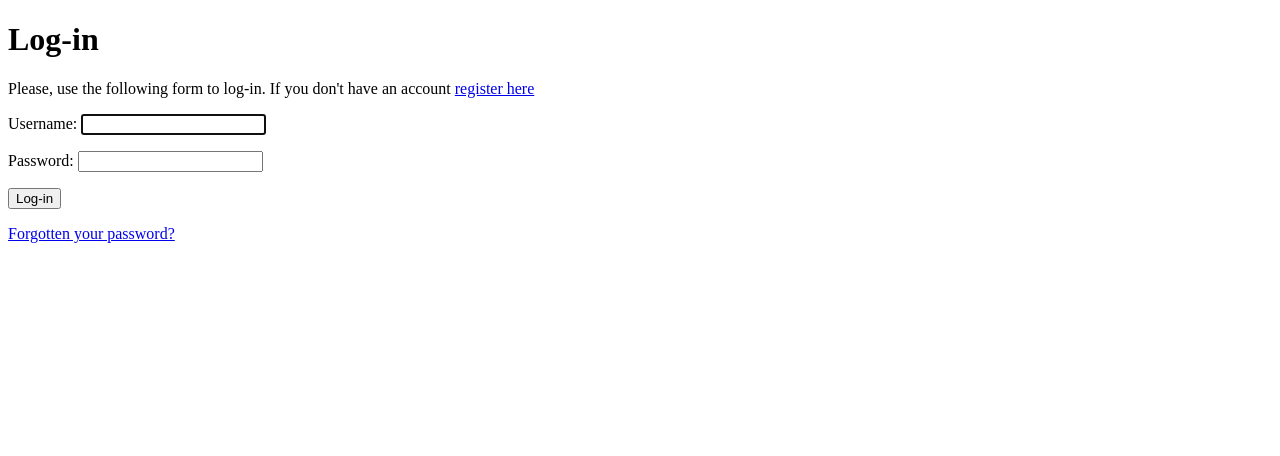
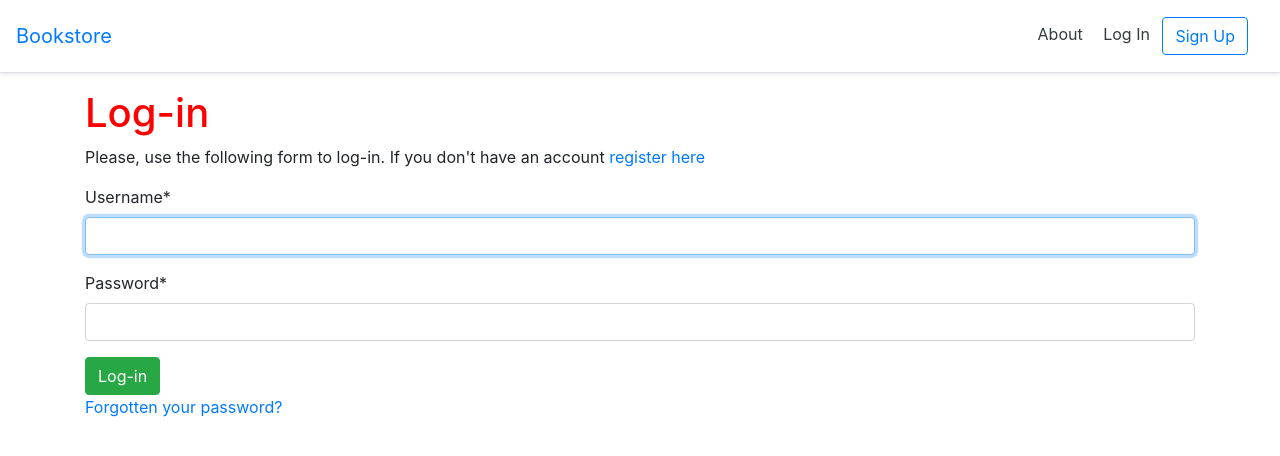
Before and after one commit to ggibelli/pinocchio-pizza, a Django app: page /accounts/login/ in a window 1280 px wide. Shown: the top 456 px of the page. Run offline with Django 3.2, Linux system fonts and the light colour scheme; some libraries are stand-ins or nearby versions.

Commit message:
crispy form and static files

```diff
--- /dev/null
+++ b/static/css/base.css
@@ -0,0 +1,4 @@
+/* static/css/base.css */
+h1 {
+  color: red;
+  }
--- /dev/null
+++ b/static/js/base.js
@@ -0,0 +1 @@
+console.log('bau')
--- a/templates/_base.html
+++ b/templates/_base.html
@@ -1,14 +1,46 @@
 <!-- templates/_base.html -->
+{% load static %}
 <!DOCTYPE html>
 <html>
 <head>
   <meta charset="utf-8">
   <title>{% block title %}Bookstore{% endblock title %}</title>
+  <meta name="viewport" content="width=device-width, initial-scale=1, shrink-to-fit=no">
+
+  <!-- CSS -->
+  <link rel="stylesheet" href="https://stackpath.bootstrapcdn.com/bootstrap/4.4.1/css/bootstrap.min.css" integrity="sha384-Vkoo8x4CGsO3+Hhxv8T/Q5PaXtkKtu6ug5TOeNV6gBiFeWPGFN9MuhOf23Q9Ifjh" crossorigin="anonymous">
+  <link rel="stylesheet" href="{% static 'css/base.css' %}">
 </head>
 <body>
+  <header>
+    <!-- Fixed navbar -->
+    <div class="d-flex flex-column flex-md-row align-items-center p-3 px-md-4\
+     mb-3 bg-white border-bottom shadow-sm">
+      <a href="{% url 'home' %}" class="navbar-brand my-0 mr-md-auto font-weight-normal">Bookstore</a>
+      <nav class="my-2 my-md-0 mr-md-3">
+        <a class="p-2 text-dark" href="#">About</a>
+        {% if user.is_authenticated %}
+          <a class="p-2 text-dark" href="{% url 'logout' %}">Log Out</a>
+        {% else %}
+          <a class="p-2 text-dark" href="{% url 'login' %}">Log In</a>
+          <a class="btn btn-outline-primary"
+            href="{% url 'signup' %}">Sign Up</a>
+        {% endif %}
+      </nav>
+    </div>
+  </header>
   <div class="container">
-  {% block content %}
-  {% endblock content %}
+    {% block content %}
+    {% endblock content %}
   </div>
+  <!-- Optional JavaScript -->
+  <!-- jQuery first, then Popper.js, then Bootstrap JS -->
+  <script src="https://code.jquery.com/jquery-3.4.1.slim.min.js" integrity="sha384-J6qa4849blE2+poT4WnyKhv5vZF5SrPo0iEjwBvKU7imGFAV0wwj1yYfoRSJoZ+n" crossorigin="anonymous"></script>
+  <script src="https://cdn.jsdelivr.net/npm/popper.js@1.16.0/dist/umd/popper.min.js" integrity="sha384-Q6E9RHvbIyZFJoft+2mJbHaEWldlvI9IOYy5n3zV9zzTtmI3UksdQRVvoxMfooAo" crossorigin="anonymous"></script>
+  <script src="https://stackpath.bootstrapcdn.com/bootstrap/4.4.1/js/bootstrap.min.js" integrity="sha384-wfSDF2E50Y2D1uUdj0O3uMBJnjuUD4Ih7YwaYd1iqfktj0Uod8GCExl3Og8ifwB6" crossorigin="anonymous"></script>
+
+  {% block javascript %}
+  <script src="{% static 'js/base.js' %}"></script>
+  {% endblock javascript %}
 </body>
 </html>
--- a/templates/registration/login.html
+++ b/templates/registration/login.html
@@ -1,5 +1,9 @@
+<!-- templates/login.html -->
 {% extends '_base.html' %}
+{% load crispy_forms_tags %}
+
 {% block title %}Log-in{% endblock %}
+
 {% block content %}
   <h1>Log-in</h1>
   {% if form.errors %}
@@ -9,9 +13,9 @@
   {% endif %}
   <div class="login-form">
     <form method="post">
-      {{ form.as_p }}
+      {{ form|crispy }}
       {% csrf_token %}
-      <input type="submit" value="Log-in">
+      <input class="btn btn-success" type="submit" value="Log-in">
     </form>
     <p><a href="{% url 'password_reset' %}">Forgotten your password?</a></p>
   </div>
```
Also changed, not shown: pizza/settings.py (+11 -0 lines), templates/signup.html (+5 -2 lines), 2 other files.
